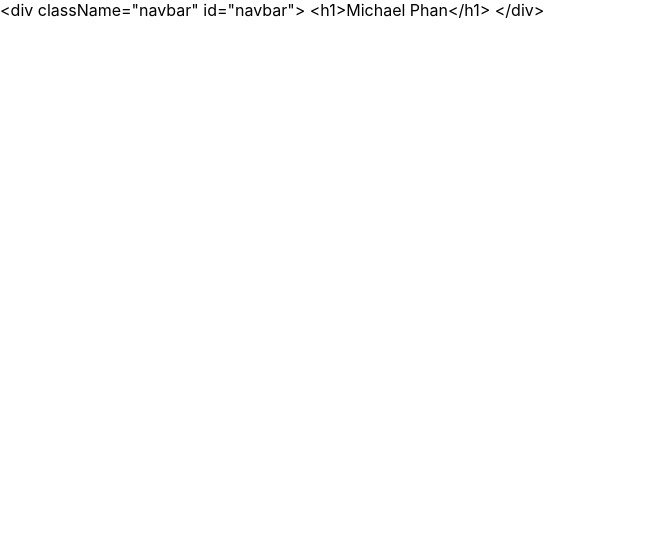
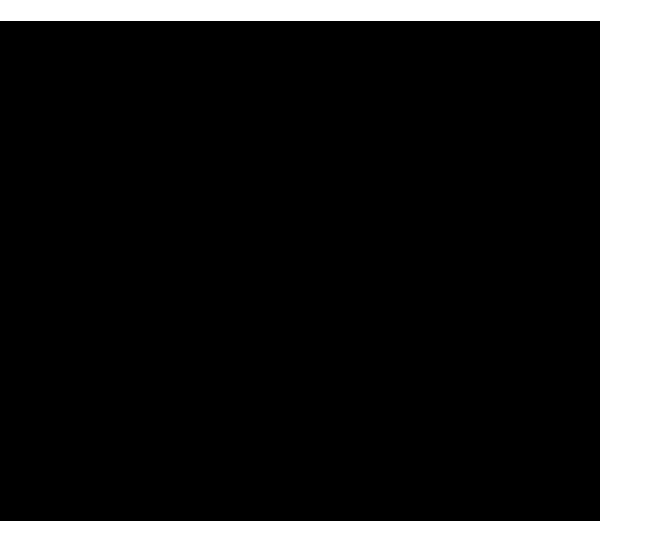
Before and after one commit to michaelphan350/mp-portfolio, a React (Create React App) app: page / in a window 1280 px wide. Shown: the top 560 px of the page, without its empty margins (0-663 px from the left). Built offline with nearby package versions, Linux system fonts and the light colour scheme.

Commit message:
navbar test 5/please work

```diff
--- a/src/App.js
+++ b/src/App.js
@@ -4,9 +4,7 @@
 
 function App() {
   return (
-    <div>
         <Navbar></Navbar>
-    </div>
   );
 }
 
--- a/src/components/navbar/navbar.css
+++ b/src/components/navbar/navbar.css
@@ -5,5 +5,5 @@
 }
 
 .h2 {
-    font: white;
+    color: white;
 }
--- a/src/components/navbar/navbar.js
+++ b/src/components/navbar/navbar.js
@@ -1,7 +1,9 @@
 import "./navbar.css"
 
-function Navbar() {
-    return '<div className="navbar" id="navbar"> <h1>Michael Phan</h1> </div>'
+export default function Navbar() {
+    return (
+        <div className='navbar' id='navbar'>
+            <h1>Michael Phan</h1>
+        </div>
+    );
 }
-
-export default Navbar
```
